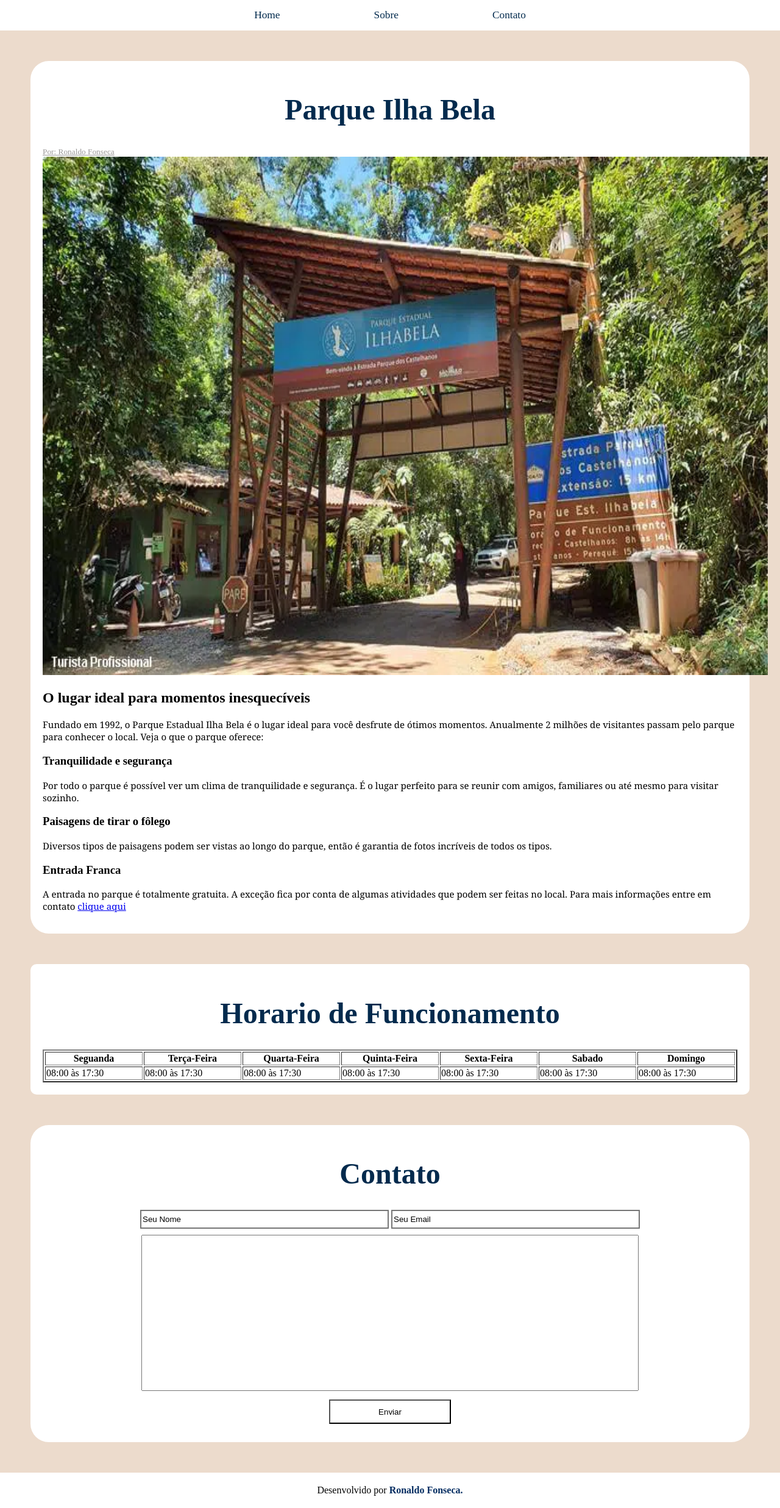
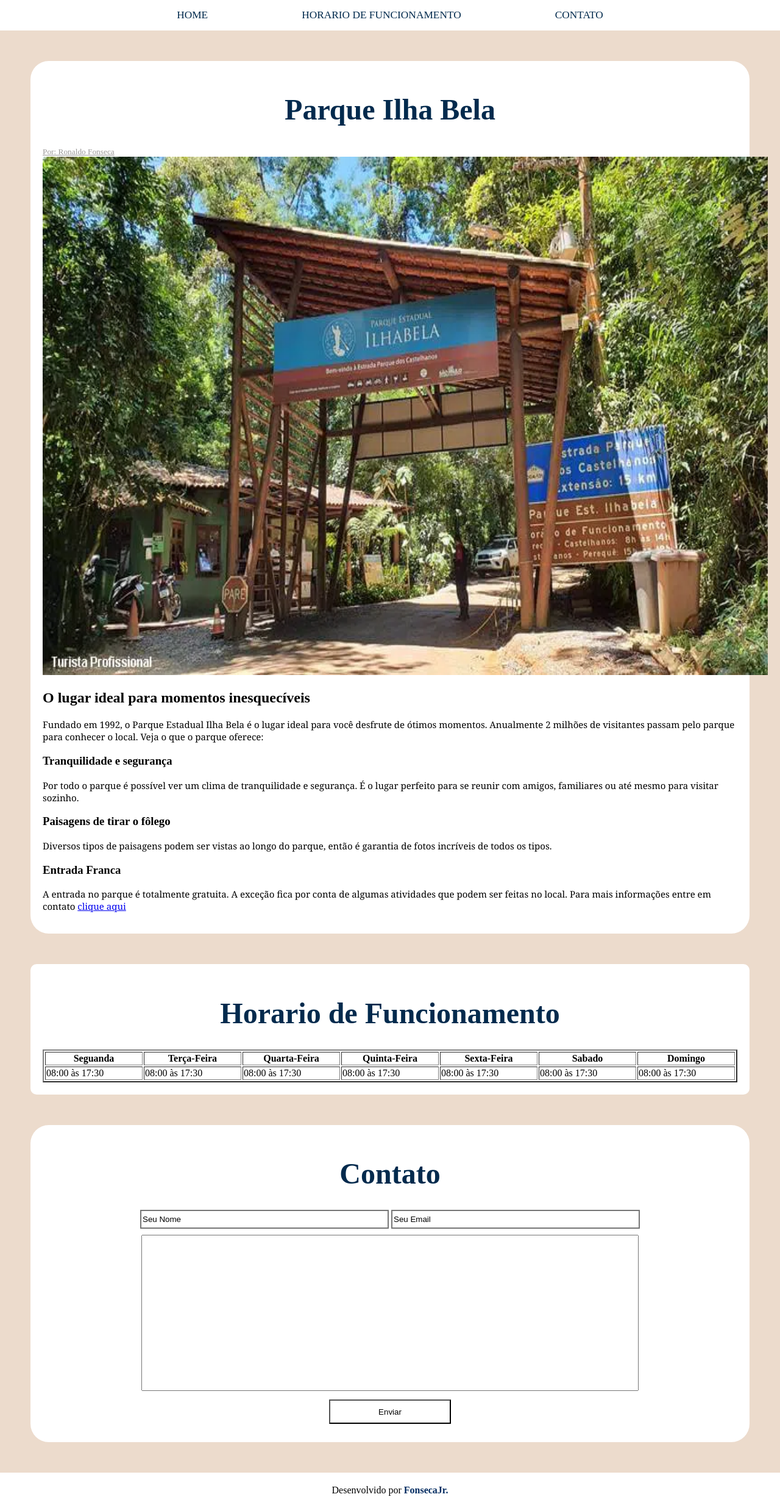
Before and after one commit to ronaldofonsecajr/ParqueIlhaBela, a plain HTML site: page index.html in a window 1280 px wide. Shown: the whole page at 61% size. Drawn offline with Linux system fonts and the light colour scheme.

Commit message:
novas funçoes

```diff
--- a/estilo.css
+++ b/estilo.css
@@ -44,7 +44,7 @@ textarea{
 }
 
 
-.calendario {
+#calendario {
     background-color: #ffffff !important;
     padding: 20px;
     margin: 50px;
--- a/index.html
+++ b/index.html
@@ -9,12 +9,12 @@
         <meta name="description" content="O lugar ideal para momentos inesquecíveis desde 1992">
 
     </head>
-    <body>
+    <body id="home">
         <nav>
             <div class="menu">
-                <a href="#">Home</a>
-                <a href="#">Sobre</a>
-                <a href="#">Contato</a>
+                <a href="#home">HOME</a>
+                <a href="#calendario">HORARIO DE FUNCIONAMENTO</a>
+                <a href="#contato">CONTATO</a>
             </div>
         </nav>
         <div class="big">
@@ -42,7 +42,7 @@
             feitas no local. Para mais informações entre em contato
             <a href="tel:+5521999999999">clique aqui</a></p>
         </div>
-        <div class="calendario">
+        <div id="calendario">
             <h1>Horario de Funcionamento</h1>
             <table border="2" width="100%" height="10%">
                 <th>Seguanda</th>
@@ -76,7 +76,7 @@
             </form>
         </div>
         <footer>
-            Desenvolvido por <a href="https://www.instagram.com/ronaldofonseca.jr/"target="_blank">Ronaldo Fonseca.</a>
+            Desenvolvido por <a href="https://www.instagram.com/ronaldofonseca.jr/"target="_blank">FonsecaJr.</a>
         </footer>
     </body>
 </html>
```
